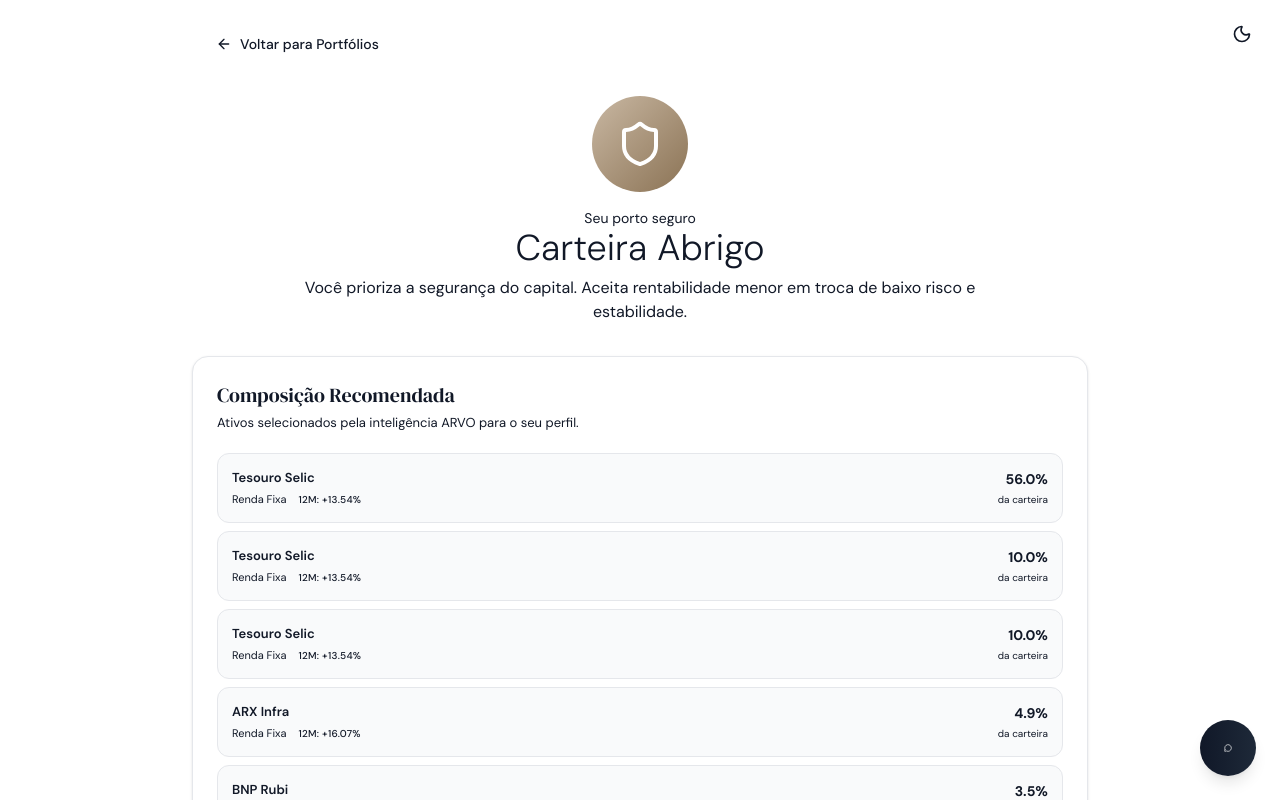
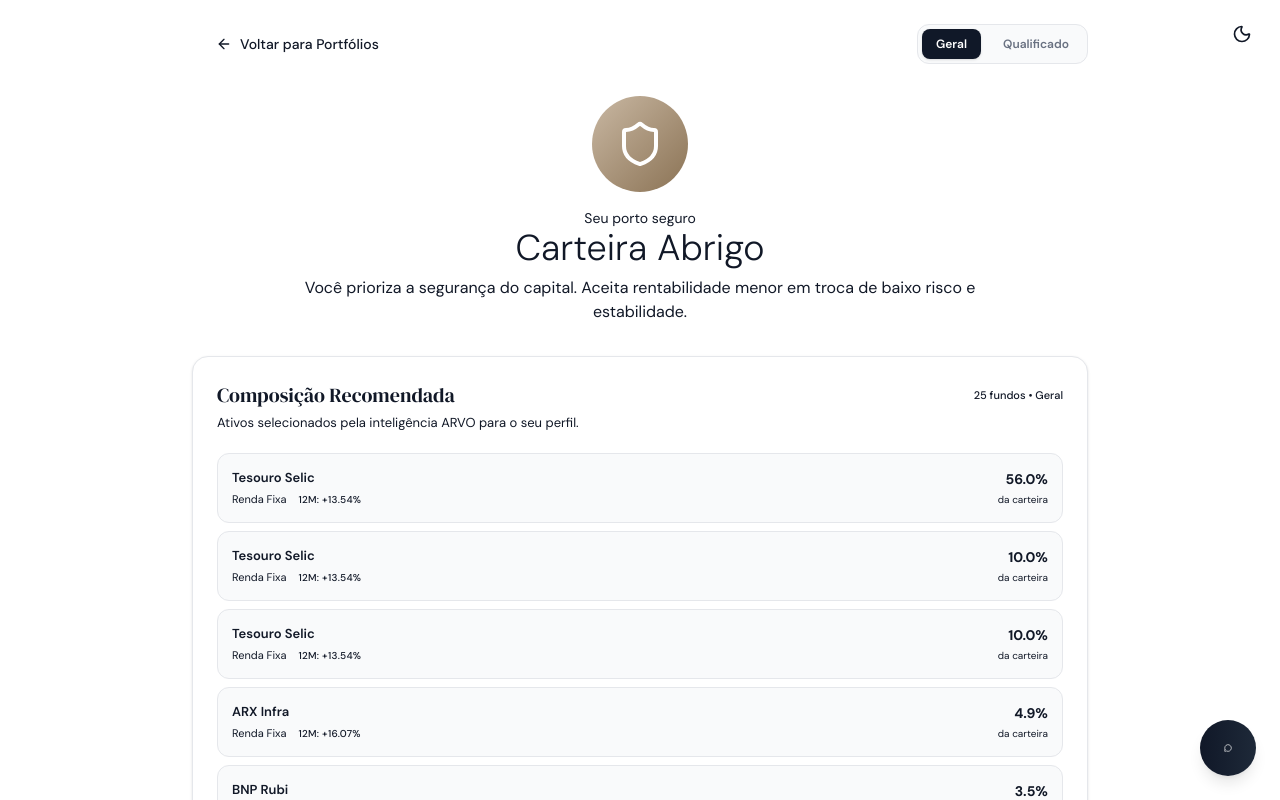
Before and after one commit to luslater/arvo, a Next.js app: page /portfolio/abrigo in a window 1280 px wide. Shown: the top 800 px of the page. Built offline with nearby package versions, Linux system fonts and the light colour scheme.

Commit message:
feat: Add IQ/Geral toggle to Portfolios gallery & detail, fix weights, reorder sidebar

```diff
--- a/src/app/dashboard/portfolios/page.tsx
+++ b/src/app/dashboard/portfolios/page.tsx
@@ -3,6 +3,13 @@
 import Link from "next/link"
 import { ArrowRight, ExternalLink } from "lucide-react"
 import { useSession } from "next-auth/react"
+import { useState } from "react"
+import {
+    SUGGESTED_ALLOCATIONS_GERAL,
+    SUGGESTED_ALLOCATIONS_IQ,
+    FUNDS_LIBRARY,
+    type StepKey,
+} from "@/config/portfolios"
 
 const portfolios = [
     {
@@ -59,20 +66,49 @@ const portfolios = [
     },
 ]
 
+function getFundCount(stepKey: StepKey, isIQ: boolean) {
+    const allocs = isIQ ? SUGGESTED_ALLOCATIONS_IQ : SUGGESTED_ALLOCATIONS_GERAL
+    return allocs[stepKey]?.length || 0
+}
+
 export default function DashboardPortfoliosPage() {
     const { data: session } = useSession()
     const userProfile = (session?.user as { portfolioType?: string })?.portfolioType
+    const [isIQ, setIsIQ] = useState(false)
 
     return (
         <div className="animate-in fade-in slide-in-from-bottom-2 duration-300">
-            <div className="mb-7">
+            <div className="mb-7 flex items-end justify-between">
+                <div>
                     <div className="font-serif text-[28px] text-dash-text tracking-tight mb-1">Portfólios ARVO</div>
                     <div className="text-[13px] text-dash-text-muted">4 carteiras elaboradas pela nossa equipe de especialistas certificados.</div>
                 </div>
 
+                {/* IQ / Geral Toggle */}
+                <div className="flex items-center gap-2 bg-dash-surface border border-dash-border rounded-xl px-1 py-1">
+                    <button
+                        onClick={() => setIsIQ(false)}
+                        className={`px-3.5 py-1.5 text-[12px] font-semibold rounded-lg transition-colors ${!isIQ ? "bg-dash-accent text-white shadow-sm" : "text-dash-text-muted hover:text-dash-text"
+                            }`}
+                    >
+                        Geral
+                    </button>
+                    <button
+                        onClick={() => setIsIQ(true)}
+                        className={`px-3.5 py-1.5 text-[12px] font-semibold rounded-lg transition-colors ${isIQ ? "bg-dash-accent text-white shadow-sm" : "text-dash-text-muted hover:text-dash-text"
+                            }`}
+                    >
+                        Qualificado
+                    </button>
+                </div>
+            </div>
+
             <div className="grid grid-cols-2 gap-4 mb-5">
-                {portfolios.map((p) => (
-                    <Link href={`/portfolio/${p.type.toLowerCase()}`} key={p.type} style={{ backgroundColor: p.bg, borderColor: p.border }} className="relative border rounded-2xl p-6 flex flex-col gap-3 hover:-translate-y-0.5 hover:shadow-md transition-all cursor-pointer group">
+                {portfolios.map((p) => {
+                    const stepKey = p.type === "VISÃO" ? "visao" : p.type.toLowerCase() as StepKey
+                    const fundCount = getFundCount(stepKey, isIQ)
+                    return (
+                        <Link href={`/portfolio/${p.type.toLowerCase()}?iq=${isIQ ? '1' : '0'}`} key={p.type} style={{ backgroundColor: p.bg, borderColor: p.border }} className="relative border rounded-2xl p-6 flex flex-col gap-3 hover:-translate-y-0.5 hover:shadow-md transition-all cursor-pointer group">
                             {userProfile === p.type && (
                                 <span className="absolute top-4 right-4 text-[10px] font-bold px-2 py-0.5 rounded-full bg-dash-accent text-white">Meu perfil</span>
                             )}
@@ -97,6 +133,10 @@ export default function DashboardPortfoliosPage() {
                                     <div className="text-[13px] font-semibold text-dash-text">{p.volatility}</div>
                                 </div>
                                 <div>
+                                    <div className="text-[10px] text-dash-text-light uppercase tracking-wider mb-0.5">Fundos</div>
+                                    <div className="text-[13px] font-semibold text-dash-text">{fundCount} ativos</div>
+                                </div>
+                                <div>
                                     <div className="text-[10px] text-dash-text-light uppercase tracking-wider mb-0.5">Perfil</div>
                                     <span className={`text-[10px] font-bold px-2 py-0.5 rounded-full ${p.riskColor}`}>{p.riskLabel}</span>
                                 </div>
@@ -109,8 +149,16 @@ export default function DashboardPortfoliosPage() {
                                 <ExternalLink className="w-3.5 h-3.5" />
                             </div>
                         </Link>
-                ))}
+                    )
+                })}
             </div>
+
+            {/* IQ Badge Info */}
+            {isIQ && (
+                <div className="bg-amber-50 border border-amber-200 rounded-xl p-4 mb-4 text-[12px] text-amber-800">
+                    <strong>Investidor Qualificado:</strong> Carteiras com acesso a fundos exclusivos (Valora Guardian A, Capitânia Yield 120, IP Ecossistema, etc.) disponíveis apenas para investidores com patrimônio acima de R$ 1 milhão.
+                </div>
+            )}
 
             <div className="bg-dash-surface border border-dash-border rounded-2xl p-5 flex items-center gap-4">
                 <div className="flex-1">
--- a/src/app/portfolio/[type]/page.tsx
+++ b/src/app/portfolio/[type]/page.tsx
@@ -1,13 +1,19 @@
 "use client"
 
-import { use, useMemo } from "react"
+import { use, useMemo, useState } from "react"
 import Link from "next/link"
+import { useSearchParams } from "next/navigation"
 import { ArrowLeft } from "lucide-react"
 import { Button } from "@/components/ui/button"
 import { ThemeToggle } from "@/components/theme-toggle"
 import { LineChart, Line, XAxis, YAxis, CartesianGrid, Tooltip, ResponsiveContainer, Legend } from "recharts"
 
-import { FUNDS_LIBRARY, getSuggestedAllocations, type StepKey } from "@/config/portfolios"
+import {
+    FUNDS_LIBRARY,
+    SUGGESTED_ALLOCATIONS_GERAL,
+    SUGGESTED_ALLOCATIONS_IQ,
+    type StepKey,
+} from "@/config/portfolios"
 import { MONTHLY_RETURNS } from "@/config/funds-monthly"
 import { OCEANO_INFO } from "@/lib/oceano-info"
 import { getProfileDescription } from "@/lib/questionnaire"
@@ -20,13 +26,14 @@ const fmt = (v: number) => BRL.format(isFinite(v) ? v : 0);
 
 export default function PortfolioDetailPage({ params }: { params: Promise<{ type: string }> }) {
     const { type } = use(params)
+    const searchParams = useSearchParams()
     const decodedType = decodeURIComponent(type)
     const rawType = decodedType.toUpperCase()
     const portfolioType = (rawType === "VISAO" ? "VISÃO" : rawType) as PortfolioType
 
-    // For demonstration, assume a standard R$ 100.000 to show volumes, or we just display % weights.
-    // The user requested: "exibir apenas a lista de fundos que compõem a carteira recomendada (com suas % e rentabilidades)"
-    // We will list the funds and their weights.
+    // IQ toggle — defaults from URL ?iq=1, or Geral
+    const initialIQ = searchParams.get("iq") === "1"
+    const [isIQ, setIsIQ] = useState(initialIQ)
 
     const profileInfo = portfolioType === "OCEANO"
         ? OCEANO_INFO
@@ -46,15 +53,14 @@ export default function PortfolioDetailPage({ params }: { params: Promise<{ type
         OCEANO: "#3D96AB",
     }
 
-    // MAP THE ACTUAL ALLOCATIONS FROM THE DATABASE FOR THIS PROFILE
     const profileKey = portfolioType === "ABRIGO" ? "conservador" :
         portfolioType === "RITMO" ? "moderado" :
             portfolioType === "VISÃO" ? "arrojado" : null;
 
     const bands = profileKey ? PROFILE_BANDS[profileKey as keyof typeof PROFILE_BANDS] : null;
 
-    // We assume IQ=false for the public gallery showcase by default
-    const suggestionsByBucket = getSuggestedAllocations(false);
+    // Use the correct allocation table based on IQ toggle
+    const suggestionsByBucket = isIQ ? SUGGESTED_ALLOCATIONS_IQ : SUGGESTED_ALLOCATIONS_GERAL;
 
     const allocations = useMemo(() => {
         let list: any[] = [];
@@ -95,7 +101,7 @@ export default function PortfolioDetailPage({ params }: { params: Promise<{ type
             }
         }
         return list.sort((a, b) => b.absolutePct - a.absolutePct);
-    }, [bands, suggestionsByBucket, portfolioType]);
+    }, [bands, suggestionsByBucket, portfolioType, isIQ]);
 
     // Helper for fund performance
     function getFundPerf(fundId: string) {
@@ -120,11 +126,11 @@ export default function PortfolioDetailPage({ params }: { params: Promise<{ type
     const chartData = useMemo(() => {
         let currentAccum = 0;
         let cdiAccum = 0;
-        const totalAllocatedPct = allocations.reduce((sum, item) => sum + item.absolutePct, 0);
+        const totalAllocatedPct = allocations.reduce((sum: number, item: any) => sum + item.absolutePct, 0);
 
         if (totalAllocatedPct === 0) return [];
 
-        const normalizedAllocations = allocations.map(a => ({
+        const normalizedAllocations = allocations.map((a: any) => ({
             fundId: a.fund.id,
             weight: a.absolutePct / totalAllocatedPct
         }));
@@ -173,6 +179,24 @@ export default function PortfolioDetailPage({ params }: { params: Promise<{ type
                             Voltar para Portfólios
                         </Button>
                     </Link>
+
+                    {/* IQ / Geral Toggle */}
+                    <div className="flex items-center gap-2 bg-gray-50 border border-gray-200 rounded-xl px-1 py-1">
+                        <button
+                            onClick={() => setIsIQ(false)}
+                            className={`px-3.5 py-1.5 text-[12px] font-semibold rounded-lg transition-colors ${!isIQ ? "bg-gray-900 text-white shadow-sm" : "text-gray-500 hover:text-gray-900"
+                                }`}
+                        >
+                            Geral
+                        </button>
+                        <button
+                            onClick={() => setIsIQ(true)}
+                            className={`px-3.5 py-1.5 text-[12px] font-semibold rounded-lg transition-colors ${isIQ ? "bg-gray-900 text-white shadow-sm" : "text-gray-500 hover:text-gray-900"
+                                }`}
+                        >
+                            Qualificado
+                        </button>
+                    </div>
                 </div>
 
                 {/* Portfolio Header */}
@@ -186,17 +210,25 @@ export default function PortfolioDetailPage({ params }: { params: Promise<{ type
                         <p className="text-gray-600  mt-2 max-w-2xl mx-auto">
                             {profileInfo.description}
                         </p>
+                        {isIQ && (
+                            <span className="inline-block mt-3 px-3 py-1 text-[11px] font-bold bg-amber-50 text-amber-800 border border-amber-200 rounded-full">
+                                Investidor Qualificado
+                            </span>
+                        )}
                     </div>
                 </div>
 
                 <div className="grid grid-cols-1 gap-8">
                     {/* Fund List */}
                     <div className="rounded-2xl border border-gray-200 bg-white p-6 shadow-sm">
-                        <h3 className="font-serif text-xl mb-1 text-gray-900">Composição Recomendada</h3>
+                        <div className="flex items-center justify-between mb-1">
+                            <h3 className="font-serif text-xl text-gray-900">Composição Recomendada</h3>
+                            <span className="text-[11px] text-gray-400 font-medium">{allocations.length} fundos • {isIQ ? "Qualificado" : "Geral"}</span>
+                        </div>
                         <p className="text-[13px] text-gray-500 mb-5">Ativos selecionados pela inteligência ARVO para o seu perfil.</p>
 
                         <div className="space-y-2">
-                            {allocations.map((item, index) => (
+                            {allocations.map((item: any, index: number) => (
                                 <div key={index} className="flex items-center justify-between p-3.5 bg-gray-50 rounded-xl border border-gray-100 hover:border-gray-200 transition-colors">
                                     <div className="flex-1 min-w-0 pr-4">
                                         <p className="font-semibold text-[13px] text-gray-900 truncate">{item.fund.shortName || item.fund.name}</p>
@@ -221,7 +253,7 @@ export default function PortfolioDetailPage({ params }: { params: Promise<{ type
                     {/* Chart */}
                     <div className="rounded-2xl border border-gray-200 bg-white p-6 shadow-sm flex flex-col">
                         <h3 className="font-serif text-xl mb-1 text-gray-900">Performance Oficial Histórica</h3>
-                        <p className="text-[13px] text-gray-500 mb-6">Rentabilidade calculada a partir dos dados reais dos constituintes, considerando os exatos pesos da carteira modelo rebalanceada.</p>
+                        <p className="text-[13px] text-gray-500 mb-6">Rentabilidade calculada a partir dos dados reais dos constituintes, considerando os exatos pesos da carteira modelo {isIQ ? "qualificada" : "geral"} rebalanceada.</p>
 
                         <div className="flex-1 min-h-[300px]">
                             <ResponsiveContainer width="100%" height="100%">
--- a/src/components/dashboard-sidebar.tsx
+++ b/src/components/dashboard-sidebar.tsx
@@ -55,8 +55,8 @@ export function DashboardSidebar() {
                 <NavLink href="/dashboard" icon={<LayoutDashboard className="w-4 h-4" />} label="Visão Geral" exact />
                 <NavLink href="/dashboard/carteira" icon={<Wallet className="w-4 h-4" />} label="Minha Carteira" />
                 <NavLink href="/dashboard/planejamento" icon={<Target className="w-4 h-4" />} label="Planejamento" />
+                <NavLink href="/dashboard/portfolios" icon={<BarChart3 className="w-4 h-4" />} label="Portfólios ARVO" />
                 <NavLink href="/dashboard/calculadoras" icon={<Calculator className="w-4 h-4" />} label="Calculadoras" />
-                <NavLink href="/dashboard/portfolios" icon={<BarChart3 className="w-4 h-4" />} label="Portfólios ARVO" />
 
                 <span className="text-[10px] font-semibold text-dash-text-light uppercase tracking-widest px-3 py-2 mt-4">Aprendizado</span>
                 <NavLink href="/dashboard/educacao" icon={<BookOpen className="w-4 h-4" />} label="Educação" />
--- a/src/config/portfolios.ts
+++ b/src/config/portfolios.ts
@@ -174,8 +174,8 @@ export const SUGGESTED_ALLOCATIONS_IQ: Record<StepKey, { fundId: string; weight:
         { fundId: "jgp_eco", weight: 5 },
         { fundId: "kinea_atlas", weight: 6 },
         { fundId: "dahlia_total", weight: 6 },
-        { fundId: "truxt_long_bias", weight: 5 },
-        { fundId: "brasil_capital", weight: 6 },
+        { fundId: "truxt_long_bias", weight: 6 },
+        { fundId: "brasil_capital", weight: 5 },
         { fundId: "hix_hs", weight: 5 },
         { fundId: "real_investor", weight: 5 },
         { fundId: "spx_falcon", weight: 5 },
```
Lines whose indentation alone changed are shown as unchanged.
